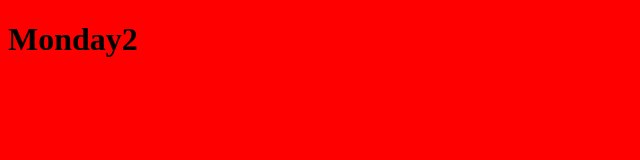
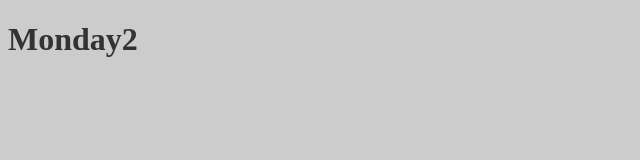
Before and after one commit to Kathleenlynagh/Monday2, a plain HTML site: page index.html in a window 1280 px wide. Shown: the whole page, without its empty margins (0-640 px from the left). Drawn offline with Linux system fonts and the light colour scheme.

Commit message:
Update main.css
checked bg and text color to grey scheme

```diff
--- a/css/main.css
+++ b/css/main.css
@@ -1,3 +1,4 @@
 body {
-    background-color: red
+    background-color: #ccc;
+    color: #333;
 }
```
